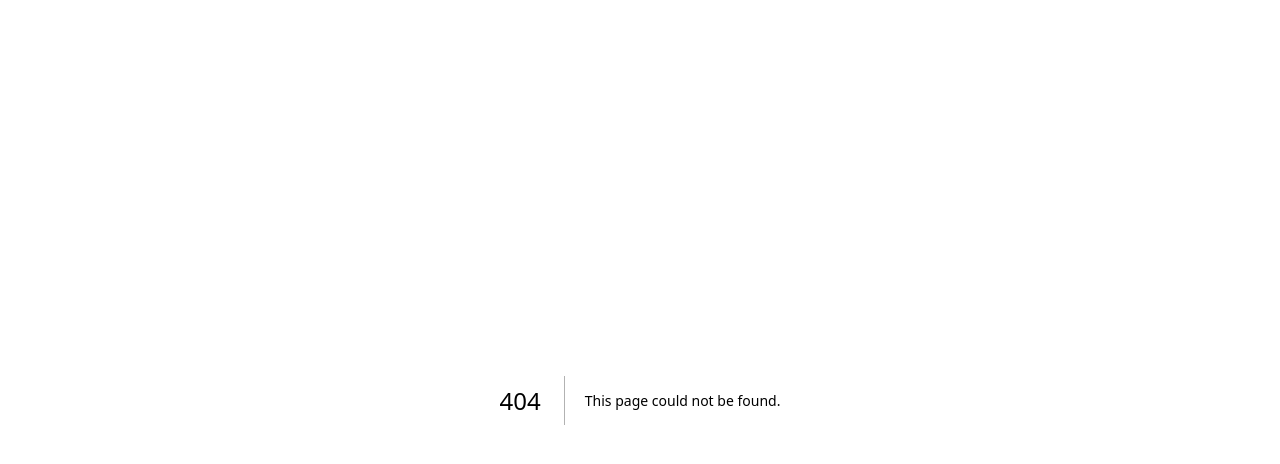
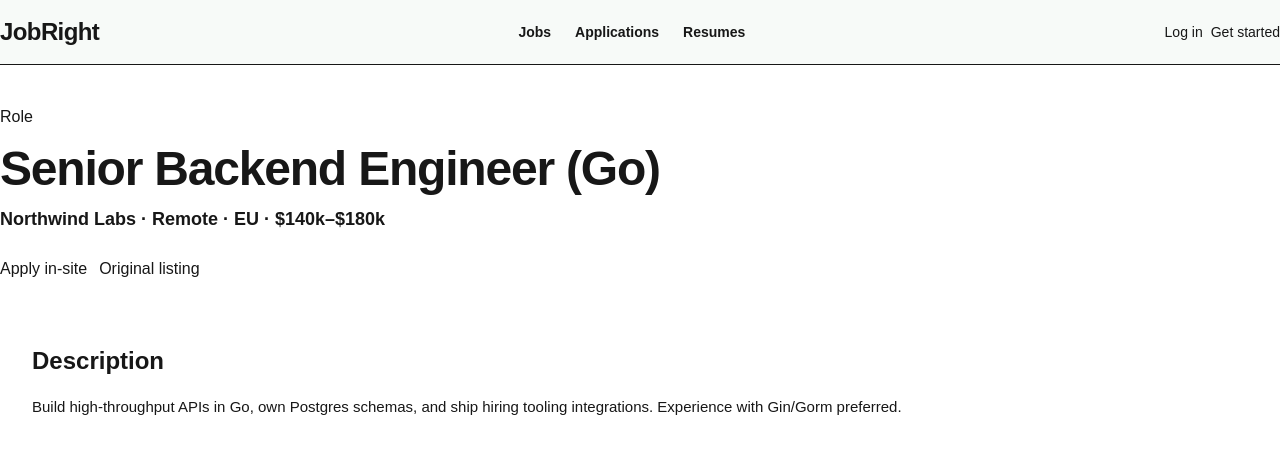
Before and after one commit to Aklile612/Jobright, a Next.js app in the folder apps/web/: page /jobs/demo-1 in a window 1280 px wide. Before the commit this address had no page. Shown: the top 464 px of the page. Built offline with nearby package versions, Linux system fonts and the light colour scheme; no server answers.

Commit message:
Add job detail page

```diff
--- /dev/null
+++ b/apps/web/src/app/(dashboard)/jobs/[id]/page.tsx
@@ -0,0 +1,65 @@
+import Link from "next/link";
+import { notFound } from "next/navigation";
+import { SiteHeader } from "@/components/layout/SiteHeader";
+import { loadSoftwareJobs } from "@/lib/jobs/loadJobs";
+import type { Job } from "@/lib/types";
+
+const API_URL = process.env.NEXT_PUBLIC_API_URL || "http://localhost:8080";
+
+async function getJob(id: string): Promise<Job | null> {
+  try {
+    const res = await fetch(`${API_URL}/api/v1/jobs/${id}`, { cache: "no-store" });
+    if (res.ok) return (await res.json()) as Job;
+  } catch {
+    // ignore
+  }
+  const jobs = await loadSoftwareJobs();
+  return jobs.find((j) => j.id === id) || null;
+}
+
+export default async function JobDetailPage({
+  params,
+}: {
+  params: Promise<{ id: string }>;
+}) {
+  const { id } = await params;
+  const job = await getJob(id);
+  if (!job) notFound();
+
+  return (
+    <main>
+      <SiteHeader solid />
+      <article className="container py-10">
+        <p className="badge mb-4">Role</p>
+        <h1 className="max-w-3xl font-[family-name:var(--font-display)] text-4xl font-extrabold tracking-tight md:text-5xl">
+          {job.title}
+        </h1>
+        <p className="mt-3 text-lg font-semibold text-[var(--ink-soft)]">
+          {job.company} · {job.location || "Remote"}
+          {job.salary_range ? ` · ${job.salary_range}` : ""}
+        </p>
+        <div className="mt-6 flex flex-wrap gap-3">
+          <Link href={`/jobs/${job.id}/apply`} className="btn btn-primary">
+            Apply in-site
+          </Link>
+          <a
+            href={job.source_url}
+            target="_blank"
+            rel="noreferrer"
+            className="btn btn-ghost"
+          >
+            Original listing
+          </a>
+        </div>
+        <div className="surface mt-8 rounded-[24px] p-6 md:p-8">
+          <h2 className="font-[family-name:var(--font-display)] text-2xl font-bold">
+            Description
+          </h2>
+          <p className="mt-4 whitespace-pre-wrap text-[15px] leading-7 text-[var(--ink-soft)]">
+            {job.description}
+          </p>
+        </div>
+      </article>
+    </main>
+  );
+}
```
